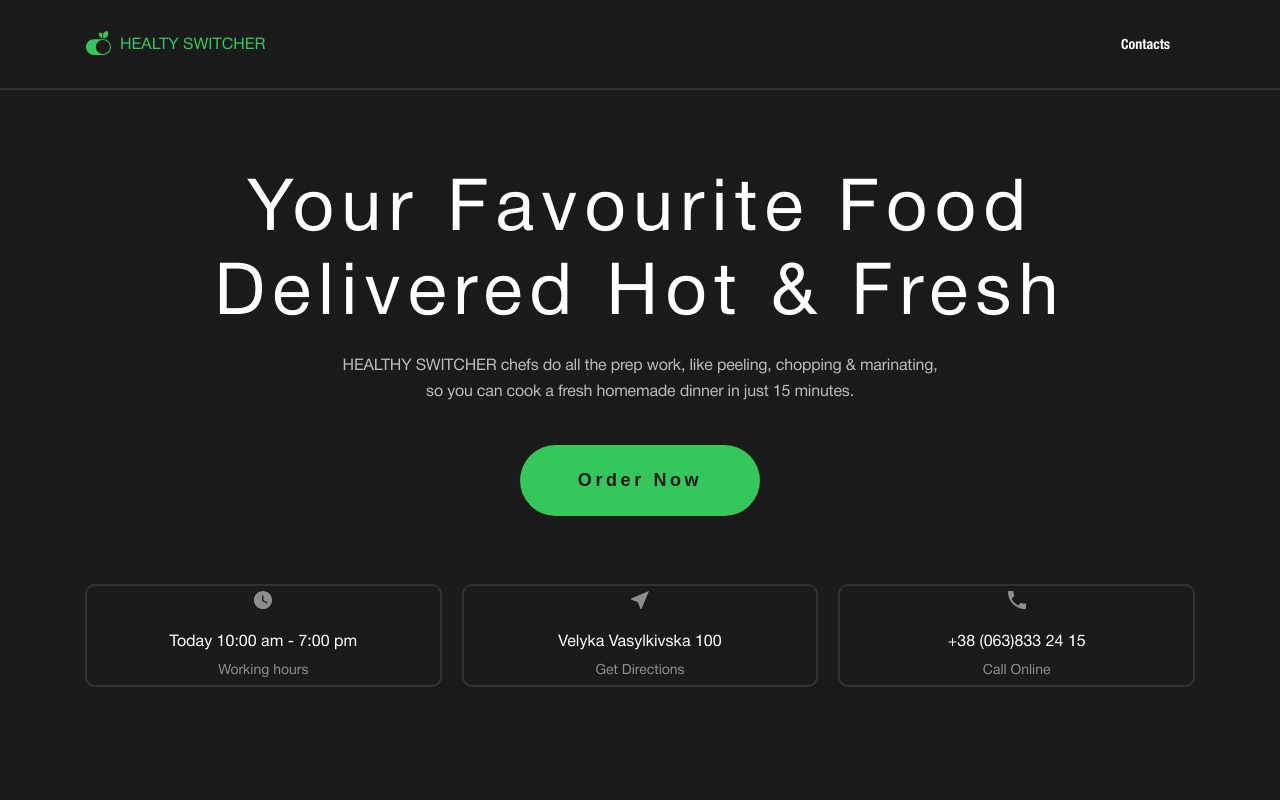
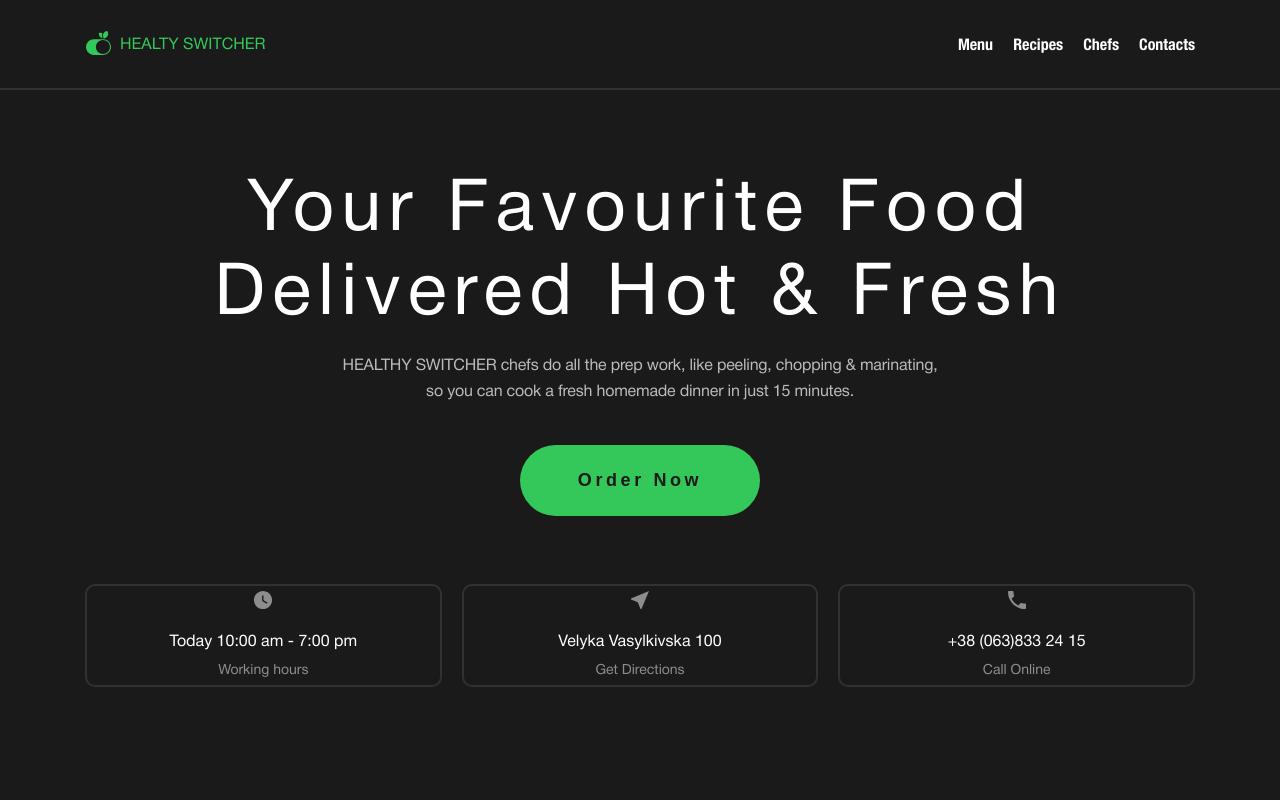
Before and after one commit to UglyGhoulChrist/healthy-food-html-css, a plain HTML site: page src/index.html in a window 1280 px wide. Shown: the top 800 px of the page. Drawn offline with Linux system fonts and the light colour scheme.

Commit message:
поправил header

```diff
--- a/src/css/_header-nav.scss
+++ b/src/css/_header-nav.scss
@@ -1,5 +1,3 @@
-// Сделать БУРГЕР
-
 .header {
     position: absolute;
     top: 0;
@@ -22,37 +20,51 @@
     &__container {
         display: flex;
         align-items: center;
-        min-height: 90px;
+        height: 90px;
+
+        @media (max-width:768px) {
+            height: 60px;
+        }
     }
 
     // .header__logo
 
     &__logo {
-        flex: 1 1 auto;
+        flex: 1 0 auto;
+
+        @media (max-width:768px) {
+            display: none;
+        }
     }
 }
 
 .nav {
-
+    width: 100%;
     // .nav__list
 
     &__list {
         display: flex;
+        gap: 20px;
         align-items: center;
+        justify-content: flex-end;
+
+        @media (max-width:768px) {
+            justify-content: space-between;
+        }
     }
 
     // .nav__item
 
     &__item {
-        margin: 0 10px;
+
     }
 
     // .nav__link
 
     &__link {
-        padding: 15px;
+        padding: 15px 0;
         font-weight: 700;
-        font-size: 14px;
+        font-size: 16px;
         color: $secondary;
         transition: .3s;
 
--- a/src/css/_logo.scss
+++ b/src/css/_logo.scss
@@ -1,6 +1,6 @@
 .logo {
     color: $primary;
-    padding: 15px 15px 15px 35px;
+    padding: 15px 0px 15px 35px;
     position: relative;
 
     &::before {
--- a/src/index.html
+++ b/src/index.html
@@ -6,8 +6,11 @@
     <!-- Поддержка браузера IE -->
     <meta http-equiv="X-UA-Compatible" content="IE=edge">
     <meta name="viewport" content="width=device-width, initial-scale=1.0">
-    <meta name="description" content="Тестовая страница">
+    <meta name="description" content="Сайт доставки еды">
+    <meta name="keywords" content="Доставка, еда">
     <meta name="author" content="UglyGhoulChrist@gmail.com">
+    <meta name="copyright" content="UglyGhoulChrist">
+    <meta name="address" content="Россия, Владимирская область, город Александров">
     <link rel="shortcut icon" href="icon/favicon.ico" type="image/x-icon">
     <link rel="stylesheet" href="css/style.css">
     <title>healthy-food</title>
@@ -16,14 +19,13 @@
 <body>
     <div class="wrapper">
         <header class="header">
-            <!-- Сделать БУРГЕР -->
             <div class="header__container">
                 <div class="header__logo">
                     <a href="#" class="logo">HEALTY SWITCHER</a>
                 </div>
                 <nav class="nav">
                     <ul class="nav__list">
-                        <!-- <li class="nav__item">
+                        <li class="nav__item">
                             <a href="#" class="nav__link">Menu</a>
                         </li>
                         <li class="nav__item">
@@ -31,7 +33,7 @@
                         </li>
                         <li class="nav__item">
                             <a href="#" class="nav__link">Chefs</a>
-                        </li> -->
+                        </li>
                         <li class="nav__item">
                             <a href="#" class="nav__link">Contacts</a>
                         </li>
@@ -238,7 +240,10 @@
                                         <div class="product-card__subtitle">Served with french fries + drink</div>
                                     </div>
 
-                                    <div class="product-card__text">Далеко-далеко за словесными горами в стране гласных и согласных живут, рыбные тексты. На берегу всеми от всех страну подпоясал подзаголовок ведущими обеспечивает приставка повстречался, снова своего большой себя! Страну.</div>
+                                    <div class="product-card__text">Далеко-далеко за словесными горами в стране гласных
+                                        и согласных живут, рыбные тексты. На берегу всеми от всех страну подпоясал
+                                        подзаголовок ведущими обеспечивает приставка повстречался, снова своего большой
+                                        себя! Страну.</div>
 
                                     <div class="product-card__bottom">
                                         <div class="product-card__raiting">*****</div>
```
Also changed, not shown: src/css/style.css, 1 other file.
